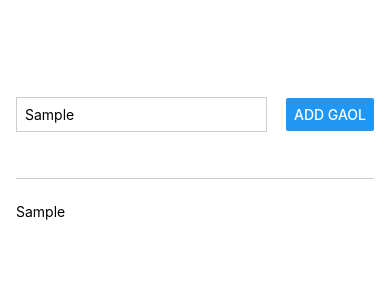
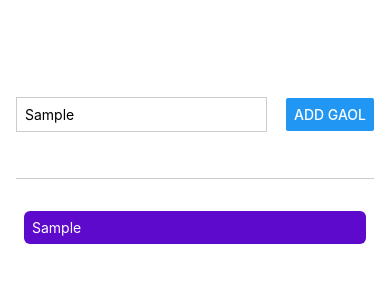
Before and after one commit to minsu0707/RN_Course, a React Native app: screen / in a window 390 px wide. Both pictures are taken after typing "Sample" into the empty fields and a click on the button "ADD GAOL". Shown: the top 300 px of the page. Built offline with nearby package versions, Linux system fonts and the light colour scheme.

Commit message:
feat : FlatList

```diff
--- a/App.js
+++ b/App.js
@@ -1,5 +1,13 @@
 import { useState } from "react";
-import { Button, StyleSheet, Text, TextInput, View } from "react-native";
+import {
+  Button,
+  StyleSheet,
+  Text,
+  TextInput,
+  View,
+  ScrollView,
+  FlatList,
+} from "react-native";
 
 export default function App() {
   const [enteredGaolText, setEnteredGaolText] = useState("");
@@ -12,7 +20,7 @@ export default function App() {
   function addGoalHandler() {
     setCourseGoals((currentCourseGoals) => [
       ...currentCourseGoals,
-      enteredGaolText,
+      { text: enteredGaolText, id: Math.random().toString() },
     ]);
   }
 
@@ -27,9 +35,16 @@ export default function App() {
         <Button title="Add Gaol" onPress={addGoalHandler} />
       </View>
       <View style={style.goalsContainer}>
-        {courseGoals.map((goal) => (
-          <Text key={goal}>{goal}</Text>
-        ))}
+        <FlatList
+          data={courseGoals}
+          alwaysBounceVertical={false}
+          keyExtractor={(item, index) => {
+            return item.id;
+          }}
+          renderItem={(itemData) => {
+            return <Text style={style.goalItem}>{itemData.item.text}</Text>;
+          }}
+        />
       </View>
     </View>
   );
@@ -60,4 +75,11 @@ const style = StyleSheet.create({
   goalsContainer: {
     flex: 5,
   },
+  goalItem: {
+    margin: 8,
+    padding: 8,
+    borderRadius: 6,
+    backgroundColor: "#5e0acc",
+    color: "white",
+  },
 });
```
